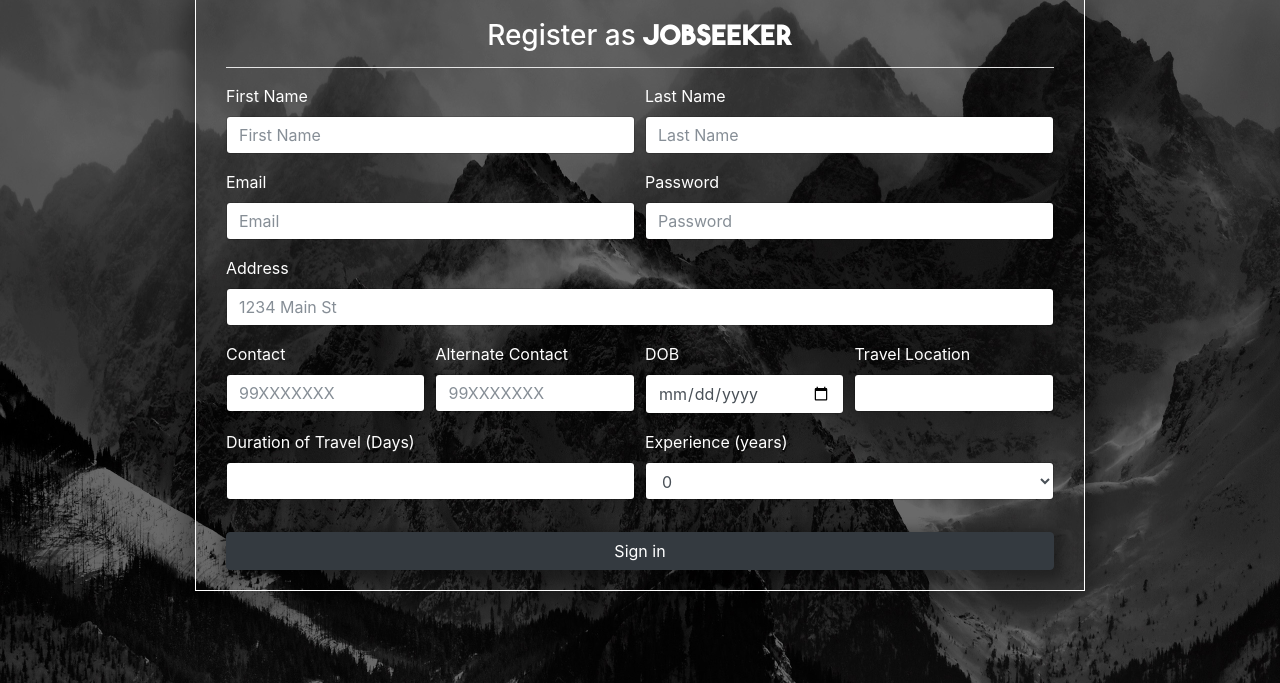
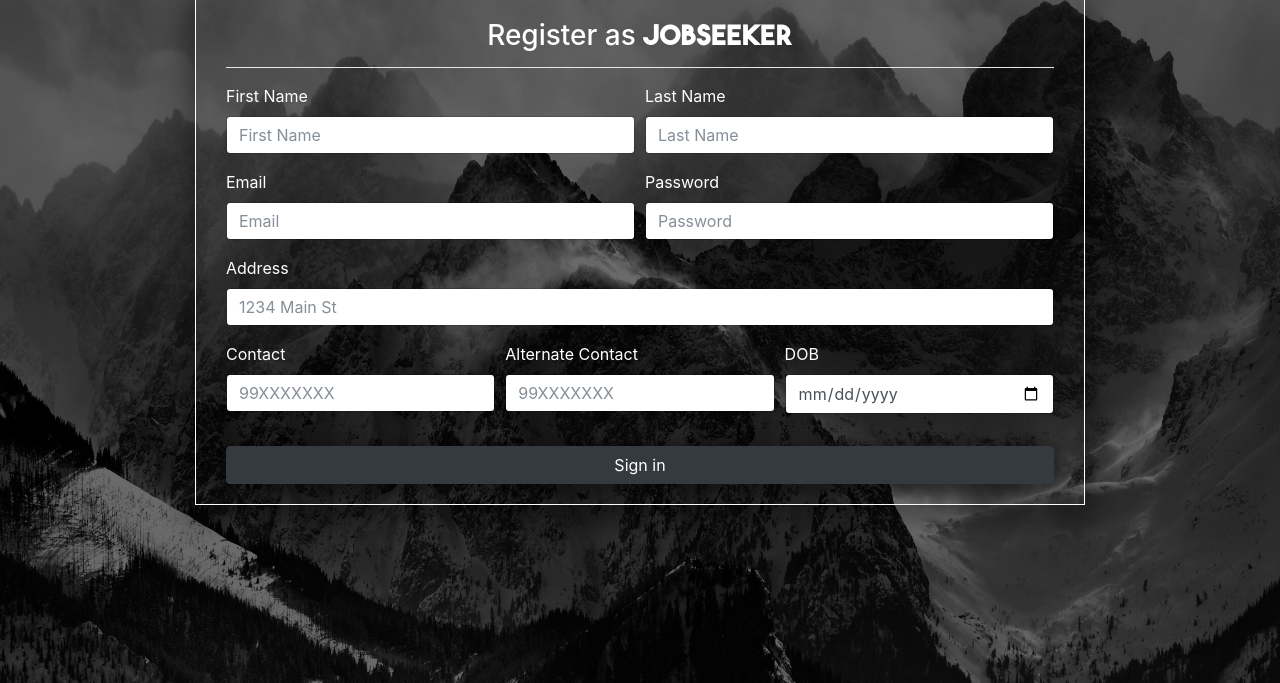
Before and after one commit to mithil-jain/Trovelnama_Web, a PHP site: page /register_jobseeker.php in a window 1280 px wide. Shown: the part 117-800 px from the top of the page. Run offline with PHP 8.4, Linux system fonts and the light colour scheme.

Commit message:
Requirement gathering

```diff
--- /dev/null
+++ b/css/index.css
@@ -0,0 +1,3 @@
+.form-control {
+	height: 10%;
+}
--- a/register_jobseeker.php
+++ b/register_jobseeker.php
@@ -9,6 +9,8 @@
   <link rel="stylesheet" href="css/bootstrap.css">
   <link rel="stylesheet" href="css/bold_font.css">
   <link rel="stylesheet" href="css/style_portal.css">
+
+  <link rel="stylesheet" href="css/register.css">
 
   <link href="img/favicon.png" rel="icon">
   <link href="img/apple-touch-icon.png" rel="apple-touch-icon">
@@ -79,43 +81,19 @@
     <input type="text" class="form-control"placeholder="1234 Main St">
   </div>
   <div class="form-row">
-    <div class="form-group col-md-3">
+    <div class="form-group col-md-4">
       <label for="Contact">Contact</label>
       <input type="tel" class="form-control" placeholder="99XXXXXXX">
     </div>
-    <div class="form-group col-md-3">
+    <div class="form-group col-md-4">
       <label for="Contact"> Alternate Contact</label>
       <input type="tel" class="form-control" placeholder="99XXXXXXX">
     </div>
-    <div class="form-group col-md-3">
+    <div class="date form-group col-md-4">
       <label for="DOB">DOB</label>
       <input type="date" class="form-control">
     </div>
-    <div class="form-group col-md-3">
-      <label for="Location">Travel Location</label>
-      <input type="text" class="form-control">
-    </div>
   </div>
-  <div class="form-row">
-    <div class="form-group col-md-6">
-      <label for="duraition">Duration of Travel (Days)</label>
-      <input type="number" class="form-control">
-    </div>
-    <div class="form-group col-md-6">
-      <label for="experience">Experience (years)</label>
-      <select class="form-control">
-        <option value="">0</option>
-        <option value=""><1</option>
-        <option value="">1</option>
-        <option value="">2</option>
-        <option value="">3</option>
-        <option value="">4</option>
-        <option value="">5</option>
-        <option value="">>5</option>
-      </select>
-    </div>
-  </div>
-
   <button type="submit" class="btn btn-dark btn-block mt-3">Sign in</button>
 </form>
 </div>
```
Also changed, not shown: index.php (line endings or trailing spaces), 1 other file.
